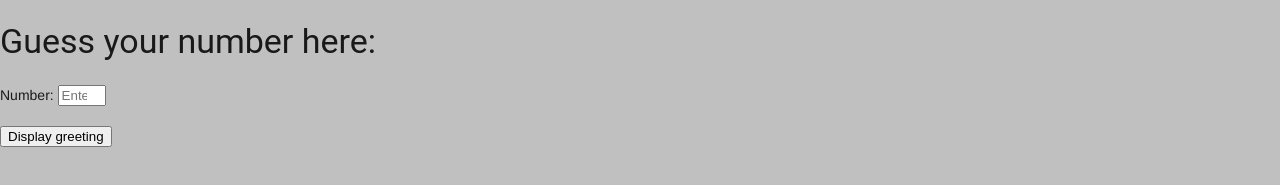
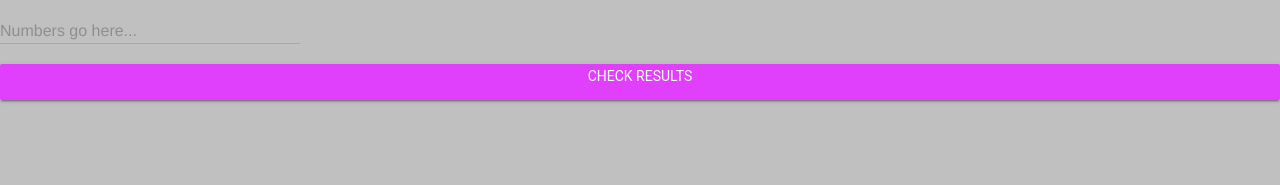
Before and after one commit to KestrelBryce/Unit4-01-HTML-GuessMyNumber, a plain HTML site: page index.html in a window 1280 px wide. Shown: the part 407-592 px from the top of the page. Drawn offline with nearby package versions, Linux system fonts and the light colour scheme.

Commit message:
Backing up

```diff
--- a/index.html
+++ b/index.html
@@ -38,33 +38,49 @@
       height= "300">
 
 
+
       <!-- User input -->
 
         <!-- Number guess textbox -->
 
         <!-- <p>Guess number here:</p> -->
 
-        <td>
-					<h3>Guess your number here:</h3>
-					<form action="javascript:display_greeting()">
-						<label for="number">Number:</label>
-						<input type="number" step="1" min="1" max="6" id="hour" placeholder="Enter number (1-6)"><br><br>
-						<input type="submit" value="Display greeting">
-					</form>
-				</td>
+
+          <div class="mdl-textfield mdl-js-textfield">
+            <input
+              class="mdl-textfield__input"
+              type="number"
+              step="1"
+              min="1"
+              max="6"
+              id="Guessed-number-here"
+            />
+            <label class="mdl-textfield__label" for="Guessed-number-here">Numbers go here...</label>
+            <span class="mdl-textfield__error">Input is not a number!</span>
+          </div>
 
 
+              <!-- Button -->
+              <button class="mdl-button mdl-js-button mdl-button--raised mdl-js-ripple-effect mdl-button--accent" onclick="javascript:displayGreeting ()">
+          <p>Check results</p>
+        </button>
+        <br />
         <p>
-          <div id="display-results">
-            <div id="greeting">
-            </div>
+          <div id="greeting">
+
           </div>
-        </p>
+
       </main>
     </div>
   </body>
 </html>
 
+<!--
+          <div id="display-results">
+            <div id="greeting">
+            </div>
+          </div>
+-->
 <!--           <div class="mdl-textfield mdl-js-textfield">
             <input
               class="mdl-textfield__input"
@@ -85,3 +101,21 @@
           <p>Compare numbers</p>
         </button>
         <br /> -->
+
+
+
+      <!--        <td>
+					<h3>Guess your number here:</h3>
+					<form action="javascript:displayGreeting()">
+						<label for="number">Number:</label>
+						<input type="number" step="1" min="1" max="6" id="Guessed-number-here" placeholder="Enter number (1-6)"><br><br>
+						<input type="submit" value="Display greeting">
+					</form>
+				</td>
+
+
+        <p>
+          <div id="greeting">
+          </div>
+        </p>
+      -->
--- a/js/script.js
+++ b/js/script.js
@@ -1,12 +1,11 @@
   /* This function does a thing.
 */
 
-function displayGreeting() {
+function displayGreeting () {
     // initilize variables
   let greeting = ""
 
-
-  // user input
+    // user input
   let Guessed_number = parseInt((document.getElementById('Guessed-number-here').value));
 
     // variables
@@ -21,9 +20,13 @@ function displayGreeting() {
     greeting = "Incorrect"
   }
 
+  document.getElementById("greeting").innerHTML = Guessed_number + " is your number, " + Correct_number
+
 
   // output for numbers guessed correctly
-  document.getElementById("greeting").innerHTML = greeting
+  //document.getElementById("greeting").innerHTML = greeting
+  // let Testing_value = 67;
+  //document.getElementById("greeting").innerHTML = "Testing" + Guessed_number + "hi"
 
   // unused/currently testing code
   // document.getElementById("Guessed-number-results").innerHTML = "Your number is " + Guessed_number + ", ha."
@@ -34,4 +37,6 @@ function displayGreeting() {
   //  greeting = "Incorrect"
   //}
 
+  // "Your number is: " + Correct_number + "."
+
 }
```
